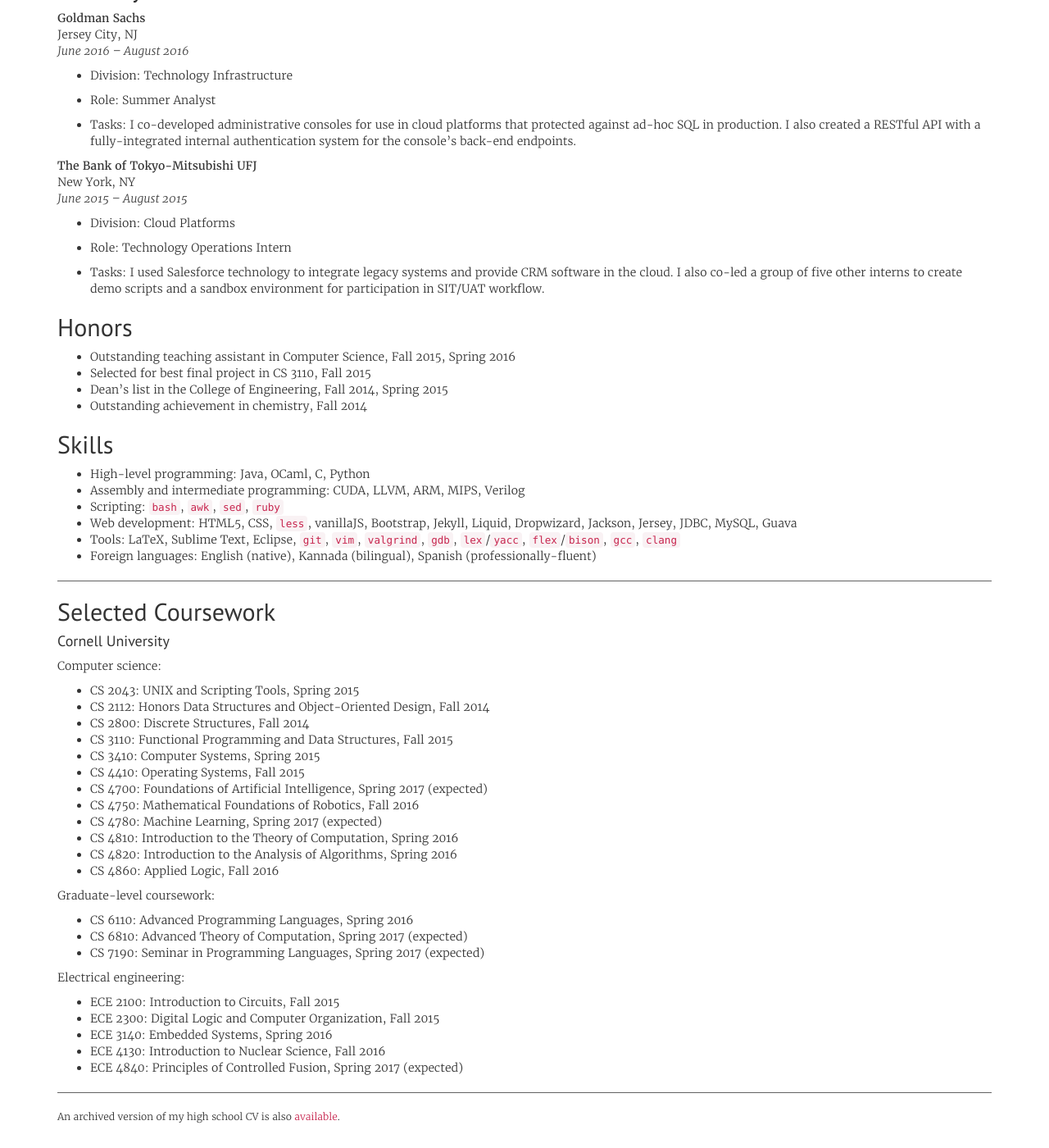
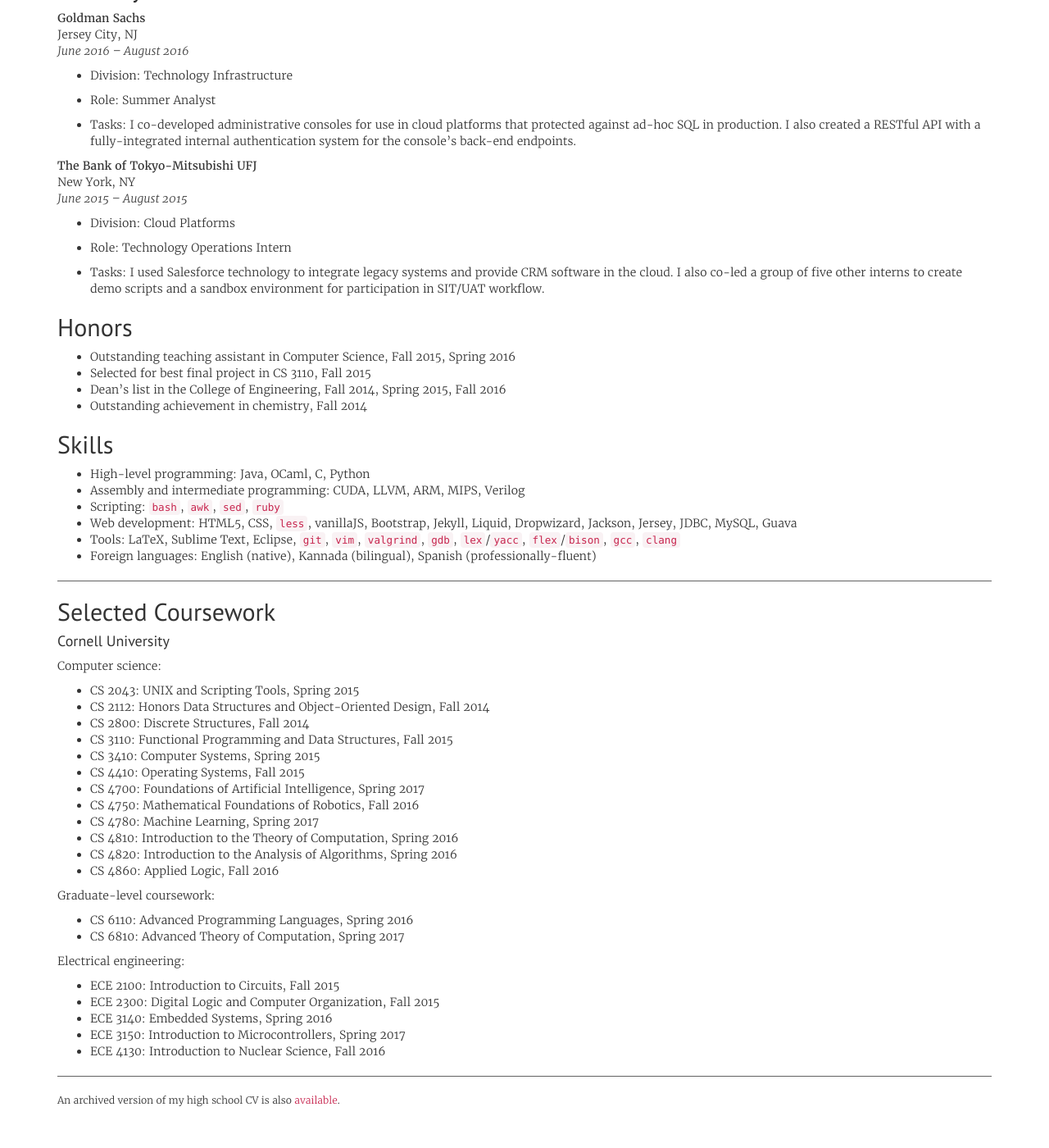
Before and after one commit to chiragbharadwaj/site, a Jekyll site: the page built from cv/index.md, in a window 1280 px wide and 1400 px high, scrolled down 1578 px. Shown: the whole window at 82% size. Built offline with Jekyll 4.4.1, drawn with Linux system fonts in a browser that asks for light colours; nearby versions of some CDN libraries; some web fonts are replaced; library files that are not in the unit come from our copies.

Commit message:
Update website cv

```diff
--- a/_data/vitae.yml
+++ b/_data/vitae.yml
@@ -131,7 +131,7 @@
 
           - number:   CS 4700
             title:    Foundations of Artificial Intelligence
-            semester: Spring 2017 (expected)
+            semester: Spring 2017
 
           - number:   CS 4750
             title:    Mathematical Foundations of Robotics
@@ -139,7 +139,7 @@
 
           - number:   CS 4780
             title:    Machine Learning
-            semester: Spring 2017 (expected)
+            semester: Spring 2017
 
           - number:   CS 4810
             title:    Introduction to the Theory of Computation
@@ -161,11 +161,7 @@
 
           - number:   CS 6810
             title:    Advanced Theory of Computation
-            semester: Spring 2017 (expected)
-
-          - number:   CS 7190
-            title:    Seminar in Programming Languages
-            semester: Spring 2017 (expected)
+            semester: Spring 2017
       -
         name: Electrical engineering
         courses:
@@ -181,13 +177,13 @@
             title:    Embedded Systems
             semester: Spring 2016
 
+          - number:   ECE 3150
+            title:    Introduction to Microcontrollers
+            semester: Spring 2017
+
           - number:   ECE 4130
             title:    Introduction to Nuclear Science
             semester: Fall 2016
-
-          - number:   ECE 4840
-            title:    Principles of Controlled Fusion
-            semester: Spring 2017 (expected)
 
 honors:
   - title: Outstanding teaching assistant in Computer Science
@@ -197,7 +193,7 @@
     when:  Fall 2015
 
   - title: Dean’s list in the College of Engineering
-    when:  Fall 2014, Spring 2015
+    when:  Fall 2014, Spring 2015, Fall 2016
 
   - title: Outstanding achievement in chemistry
     when:  Fall 2014
```
